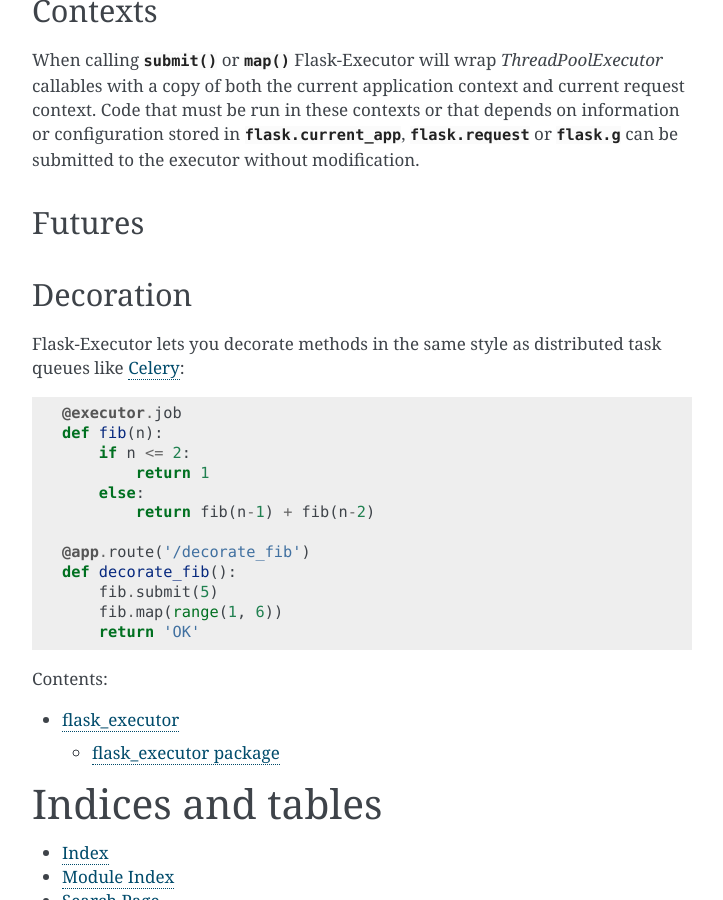
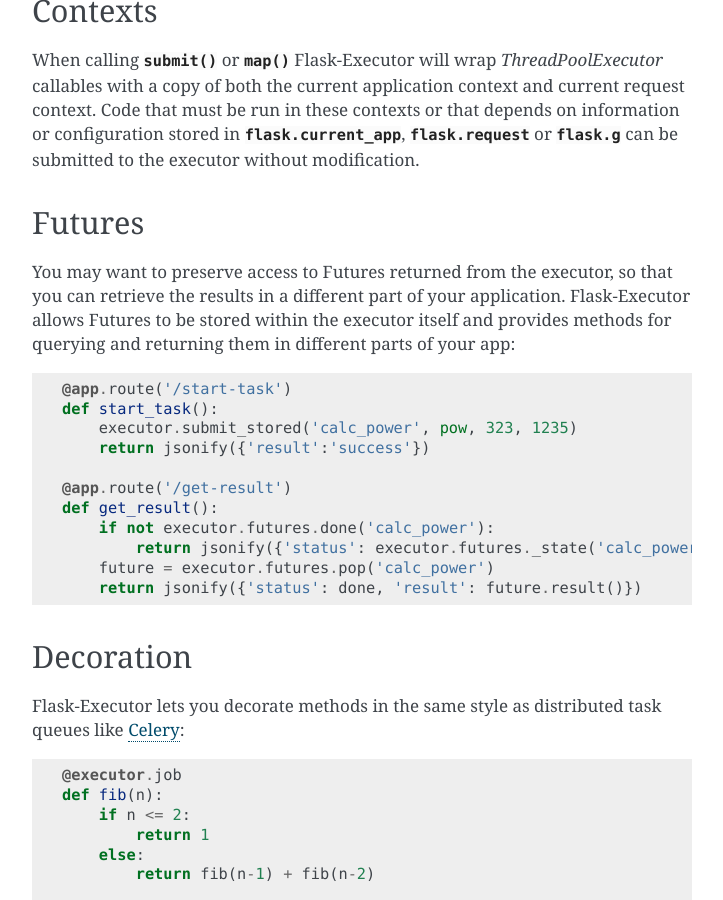
Before and after one commit to dchevell/flask-executor, a Sphinx documentation site: the page built from docs/index.rst, in a window 1280 px wide and 900 px high, scrolled down 1557 px. Shown: the whole window, without its empty margins (388-1111 px from the left). Built offline with Sphinx 7.4.7, drawn with Linux system fonts in a browser that asks for light colours.

Commit message:
Added examples for storing futures to docs

```diff
--- a/docs/index.rst
+++ b/docs/index.rst
@@ -88,6 +88,24 @@ information or configuration stored in :data:`flask.current_app`, :data:`flask.r
 Futures
 -------
 
+You may want to preserve access to Futures returned from the executor, so that you can retrieve the
+results in a different part of your application. Flask-Executor allows Futures to be stored within
+the executor itself and provides methods for querying and returning them in different parts of your
+app::
+
+    @app.route('/start-task')
+    def start_task():
+        executor.submit_stored('calc_power', pow, 323, 1235)
+        return jsonify({'result':'success'})
+
+    @app.route('/get-result')
+    def get_result():
+        if not executor.futures.done('calc_power'):
+            return jsonify({'status': executor.futures._state('calc_power')})
+        future = executor.futures.pop('calc_power')
+        return jsonify({'status': done, 'result': future.result()})
+
+
 Decoration
 ----------
 
```
